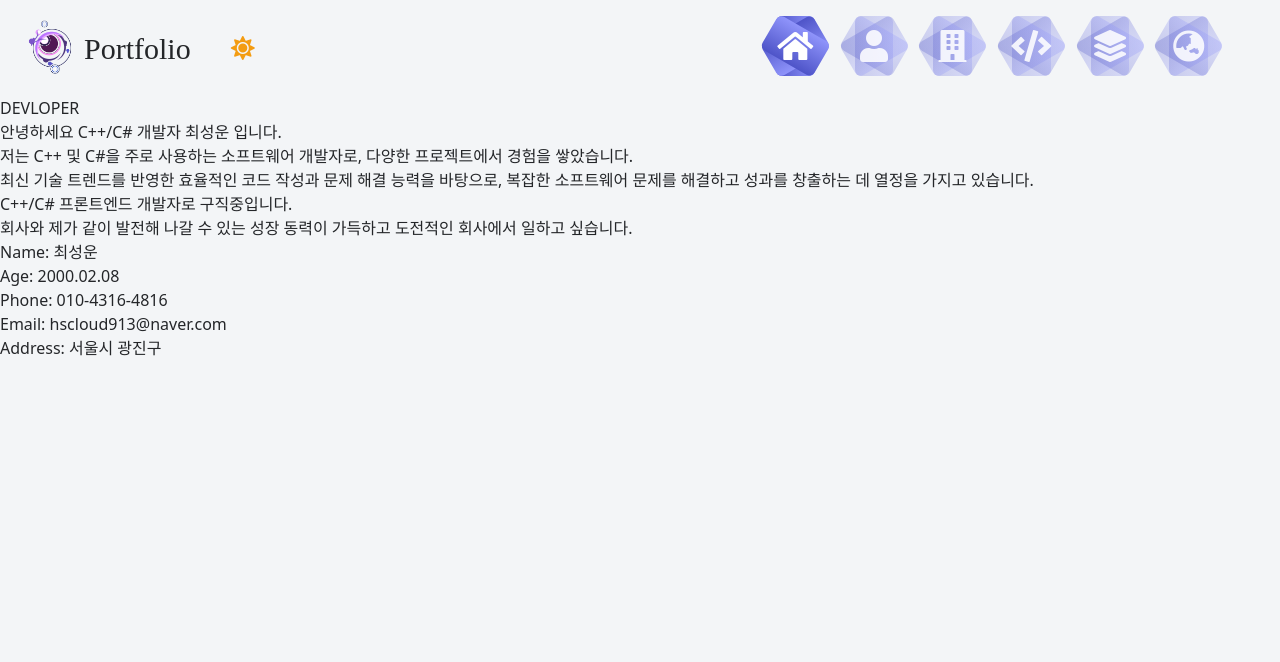
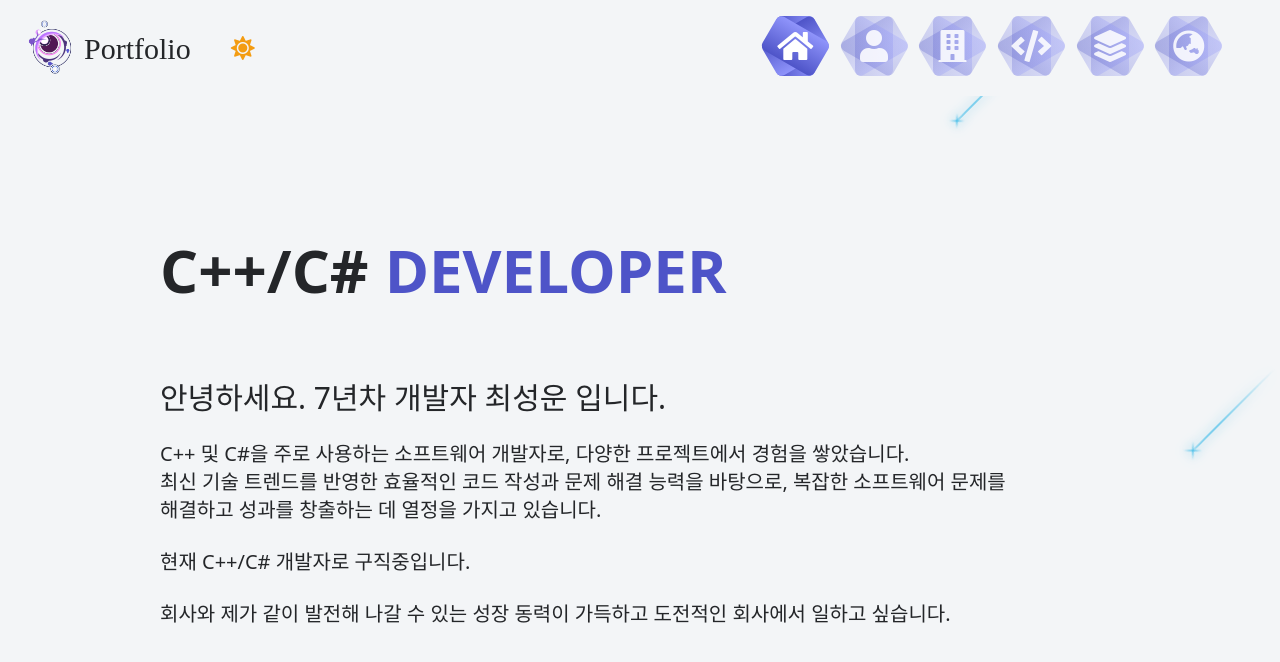
Before and after one commit to HSCloud913/Portfolio, a React (Vite) app: page / in a window 1280 px wide. Shown: the top 662 px of the page. Built offline with nearby package versions, Linux system fonts and the light colour scheme; a small style sheet from the web is missing; a web font is replaced by a local one.

Commit message:
Fix : 홈 화면 수정
- 배경에 실선을 제거하고 유성우가 떨어지는 애니메이션 추가

```diff
--- a/src/pages/Home/Home.tsx
+++ b/src/pages/Home/Home.tsx
@@ -1,20 +1,66 @@
-import React from 'react';
+import React, {useState, useEffect} from 'react';
+import {Container, Stars, Star} from './HomeStyle.tsx'
 
+const randomRange = (min, max) => {
+    return min + Math.floor(Math.random() * (max - min + 1));
+};
 const Home: React.FC = () => {
+    const starCount = 30;
+    const [stars, setStars] = useState([]);
+
+    const generateStars = ((starCount) => {
+        return Array.from({length: starCount}).map(() => {
+            return {
+                starTailLength: `${randomRange(500, 750) / 100}em`,
+                topOffset: `${randomRange(0, 10000) / 100}vh`,
+                fallDuration: `${randomRange(6000, 12000) / 1000}s`,
+                fallDelay: `${randomRange(0, 10000) / 1000}s`,
+            };
+        });
+    })
+
+    useEffect(() => {
+        const generatedStars = generateStars(starCount);
+        setStars(generatedStars);
+    }, [starCount]);
+
     return (
-        <div className="block w-full">
-            <p>DEVLOPER</p>
-            <p>안녕하세요 C++/C# 개발자 최성운 입니다.</p>
-            <p>저는 C++ 및 C#을 주로 사용하는 소프트웨어 개발자로, 다양한 프로젝트에서 경험을 쌓았습니다.</p>
-            <p>최신 기술 트렌드를 반영한 효율적인 코드 작성과 문제 해결 능력을 바탕으로, 복잡한 소프트웨어 문제를 해결하고 성과를 창출하는 데 열정을 가지고 있습니다.</p>
-            <p>C++/C# 프론트엔드 개발자로 구직중입니다.</p>
-            <p>회사와 제가 같이 발전해 나갈 수 있는 성장 동력이 가득하고 도전적인 회사에서 일하고 싶습니다.</p>
-            <p>Name: 최성운</p>
-            <p>Age: 2000.02.08</p>
-            <p>Phone: 010-4316-4816</p>
-            <p>Email: hscloud913@naver.com</p>
-            <p>Address: 서울시 광진구</p>
-        </div>
+        <>
+            <Container>
+                <Stars>
+                    {stars.map((starProps, index) => (
+                        <Star
+                            key={index}
+                            starTailLength={starProps.starTailLength}
+                            topOffset={starProps.topOffset}
+                            fallDuration={starProps.fallDuration}
+                            fallDelay={starProps.fallDelay}
+                        />
+                    ))}
+                </Stars>
+
+                <div className="absolute left-40 w-[900px]" style={{top: '30%'}}>
+                    <div className="relative text-left">
+                        <h2 className="text-6xl font-black">
+                            C++/C#
+                            <span className="ml-4" style={{color: '#4e54c8'}}>DEVELOPER</span>
+                        </h2>
+                    </div>
+
+                    <div className="mt-20" style={{wordBreak: 'keep-all'}}>
+                        <p className="text-3xl">안녕하세요. 7년차 개발자 최성운 입니다.</p>
+                        <br/>
+                        <p className="text-xl">C++ 및 C#을 주로 사용하는 소프트웨어 개발자로, 다양한 프로젝트에서 경험을 쌓았습니다.</p>
+                        <p className="text-xl">최신 기술 트렌드를 반영한 효율적인 코드 작성과 문제 해결 능력을 바탕으로, 복잡한 소프트웨어 문제를 해결하고 성과를 창출하는 데
+                            열정을 가지고 있습니다.</p>
+                        <br/>
+                        <p className="text-xl">현재 C++/C# 개발자로 구직중입니다.</p>
+                        <br/>
+                        <p className="text-xl">회사와 제가 같이 발전해 나갈 수 있는 성장 동력이 가득하고 도전적인 회사에서 일하고 싶습니다.</p>
+                    </div>
+                </div>
+            </Container>
+        </>
     );
 };
 
--- /dev/null
+++ b/src/pages/Home/HomeStyle.tsx
@@ -0,0 +1,91 @@
+import styled, {keyframes} from 'styled-components';
+
+const fall = keyframes`
+    to {
+        transform: translate3d(-30em, 0, 0);
+    }
+`;
+
+const tailFade = keyframes`
+    0%, 50% {
+        width: var(--star-tail-length);
+        opacity: 1;
+    }
+    70%, 80% {
+        width: 0;
+        opacity: 0.4;
+    }
+    100% {
+        width: 0;
+        opacity: 0;
+    }
+`;
+
+const blink = keyframes`
+    50% {
+        opacity: 0.6;
+    }
+`;
+
+export const Container = styled.div`
+	min-height: 90vh;
+    overflow: hidden;
+`;
+export const Stars = styled.div`
+    position: relative;
+    top: 0;
+    left: 0;
+    width: 260vh;
+    height: 100vh;
+    transform: rotate(-45deg);
+`;
+
+interface StarProps {
+	starTailLength: string;
+	topOffset: string;
+	fallDuration: string;
+	fallDelay: string;
+}
+
+export const Star = styled.div<StarProps>`
+    --star-tail-length: ${(props) => props.starTailLength};
+	--star-width: calc(var(--star-tail-length) / 6);
+
+    position: absolute;
+    top: ${(props) => props.topOffset};
+    left: 90vh;
+    width: ${(props) => props.starTailLength};
+    height: 2px;
+    color: #4EC0E9;
+    background: linear-gradient(45deg, currentColor, transparent);
+    border-radius: 50%;
+    filter: drop-shadow(0 0 6px currentColor);
+    transform: translate3d(104em, 0, 0);
+    animation: ${fall} ${(props) => props.fallDuration} ${(props) => props.fallDelay} linear infinite,
+    ${tailFade} ${(props) => props.fallDuration} ${(props) => props.fallDelay} ease-out infinite;
+
+    @media screen and (max-width: 750px) {
+        animation: ${fall} ${(props) => props.fallDuration} ${(props) => props.fallDelay} linear infinite;
+    }
+
+    &::before,
+    &::after {
+        position: absolute;
+        content: '';
+        top: 0;
+        left: calc(var(--star-width) / -2);
+        width: var(--star-width);
+        height: 100%;
+        background: linear-gradient(45deg, transparent, currentColor, transparent);
+        border-radius: inherit;
+        animation: ${blink} 2s linear infinite;
+    }
+
+    &::before {
+        transform: rotate(45deg);
+    }
+
+    &::after {
+        transform: rotate(-45deg);
+    }
+`;
```
